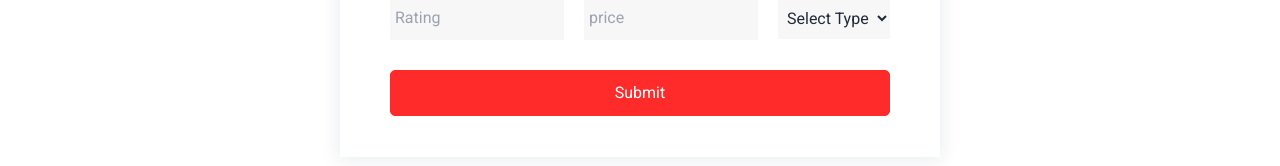
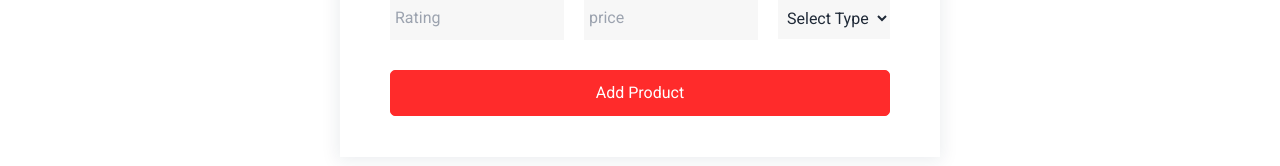
Before and after one commit to sakibsarkar/M_Auto_CLIENT, a React (Vite) app: page /addproduct in a window 1280 px wide. Shown: the part 493-659 px from the top of the page. Built offline with nearby package versions, Linux system fonts and the light colour scheme; no server answers; sample sign-in values are in the browser's storage.

Commit message:
buttons name changed

```diff
--- a/src/AddProduct/AddProduct.jsx
+++ b/src/AddProduct/AddProduct.jsx
@@ -108,7 +108,7 @@ const AddProduct = () => {
                     </select>
                 </div>
 
-                <button type="submit" className="addProduct">Submit</button>
+                <button type="submit" className="addProduct">Add Product</button>
 
             </form>
         </div>
--- a/src/SignIn/SignIn.jsx
+++ b/src/SignIn/SignIn.jsx
@@ -73,7 +73,7 @@ const SignIn = () => {
                         <input type="email" name="email" placeholder="Your Email" required />
                         <input type="password" name="password" placeholder="Your Password" required />
                         <input type="password" name="confirm" placeholder="Confirm Password" required />
-                        <button type="submit">Log in</button>
+                        <button type="submit">Sign In</button>
                     </div>
 
                     <div className="toggleAccount">Already have an account? got to <Link className="switch" to={"/login"}>Log in </Link></div>
```
